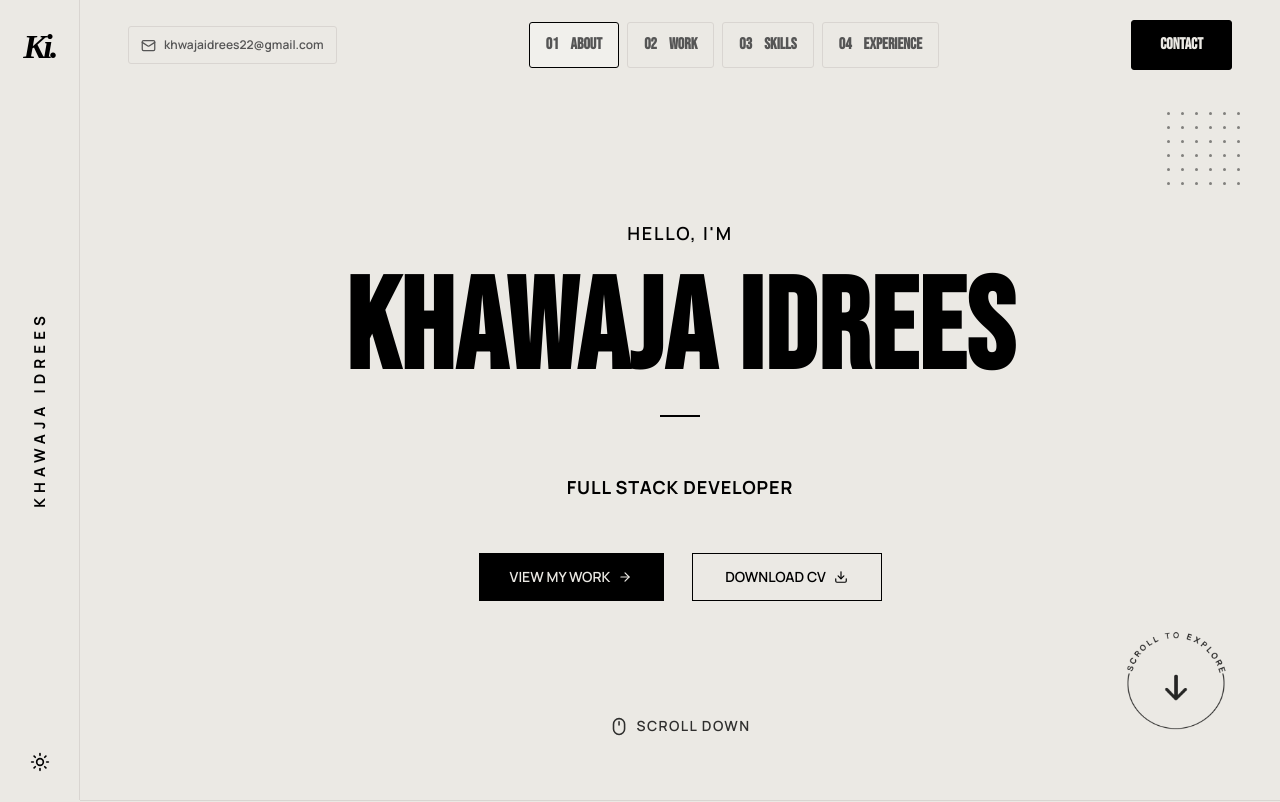
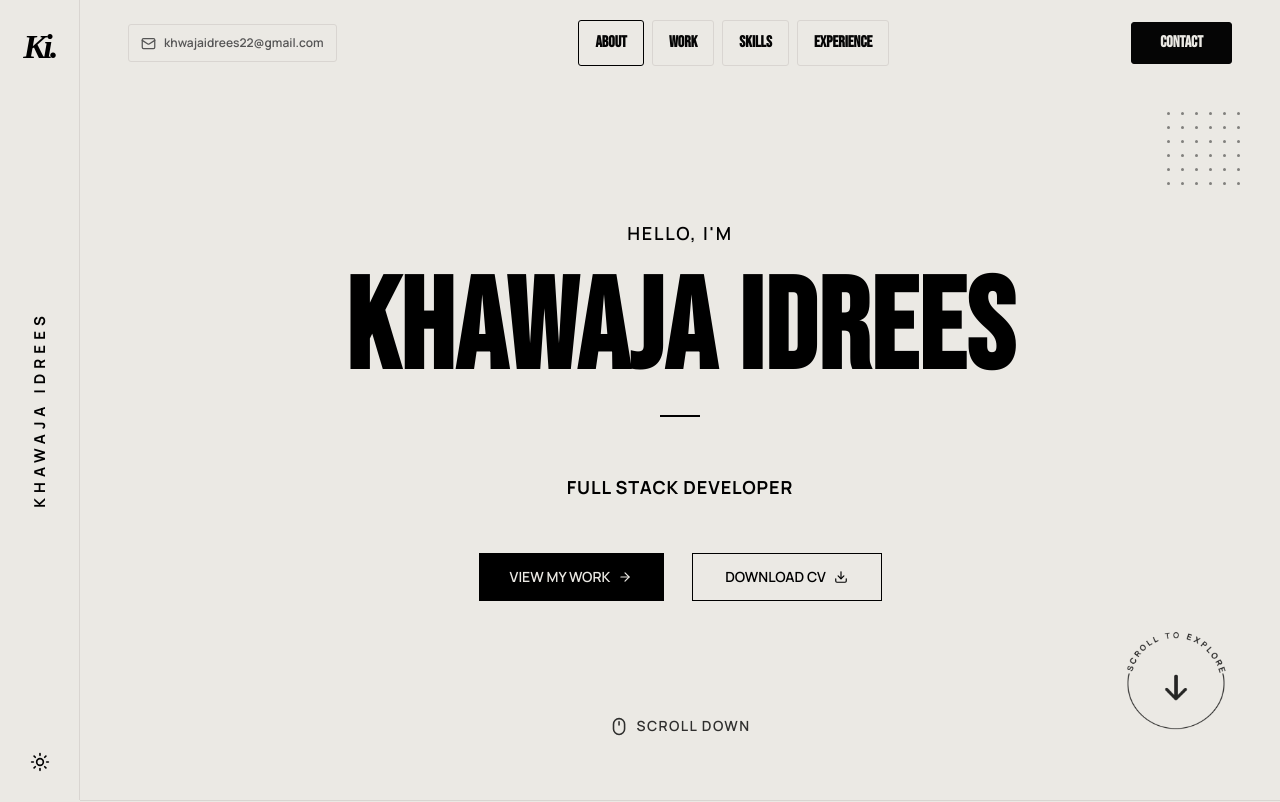
Before and after one commit to KhawajaIdrees/personal-portfolio, a Next.js app: page / in a window 1280 px wide. Shown: the top 802 px of the page. Built offline with nearby package versions, Linux system fonts and the light colour scheme.

Commit message:
updated navbar

```diff
--- a/app/globals.css
+++ b/app/globals.css
@@ -48,11 +48,86 @@ body {
   will-change: left, top;
 }
 
+.nav-pill,
+.contact-nav-button {
+  position: relative;
+  overflow: hidden;
+  isolation: isolate;
+  transition: transform .25s ease, box-shadow .25s ease, border-color .25s ease, color .25s ease, background-color .25s ease;
+}
+
+.nav-pill::before,
+.contact-nav-button::before {
+  content: '';
+  position: absolute;
+  left: 0;
+  right: 0;
+  bottom: 0;
+  height: 0;
+  z-index: 0;
+  transition: height .42s cubic-bezier(.2, .8, .2, 1), background-color .25s ease;
+}
+
+.nav-pill > span,
+.contact-nav-button,
+.contact-label {
+  position: relative;
+  z-index: 1;
+}
+
+.nav-pill {
+  background: transparent;
+  color: var(--ink);
+}
+
+.nav-pill::before {
+  background: rgba(0, 0, 0, 1);
+}
+
+.nav-pill:hover::before,
+.nav-pill:focus-visible::before {
+  height: 100%;
+}
+
+.nav-pill:hover,
+.nav-pill:focus-visible {
+  border-color: var(--ink);
+  color: var(--paper);
+  transform: translateY(-1px);
+  box-shadow: 0 8px 18px rgba(5, 5, 5, 0.08);
+}
+
+.contact-nav-button {
+  background: var(--ink);
+  border-color: var(--ink);
+  color: var(--paper);
+}
+
+.contact-nav-button::before {
+  background: #fb6107;
+}
+
+.contact-nav-button:hover::before,
+.contact-nav-button:focus-visible::before {
+  height: 100%;
+  background: #fb6107;
+}
+
 .contact-nav-button:hover,
 .contact-nav-button:focus-visible {
-  background-color: var(--token-f89e5f94-764f-452e-9eeb-7398648b9437, #fb6107);
-  border-color: var(--token-f89e5f94-764f-452e-9eeb-7398648b9437, #fb6107);
+  border-color: #fb6107;
   color: var(--ink);
+  transform: translateY(-1px);
+  box-shadow: 0 12px 22px rgba(251, 97, 7, 0.18);
+}
+
+.contact-nav-button:hover .contact-label,
+.contact-nav-button:focus-visible .contact-label {
+  color: var(--ink);
+}
+
+.contact-nav-button .contact-label {
+  color: var(--paper);
 }
 
 @media (pointer: fine) {
--- a/components/Header.tsx
+++ b/components/Header.tsx
@@ -24,10 +24,10 @@ export default function Header() {
   }
 
   const navItems = [
-    { id: 'about', number: '01', label: 'About' },
-    { id: 'work', number: '02', label: 'Work' },
-    { id: 'skills', number: '03', label: 'Skills' },
-    { id: 'experience', number: '04', label: 'Experience' },
+    { id: 'about', label: 'About' },
+    { id: 'work', label: 'Work' },
+    { id: 'skills', label: 'Skills' },
+    { id: 'experience', label: 'Experience' },
   ]
 
   return (
@@ -49,25 +49,22 @@ export default function Header() {
             <button
               key={item.id}
               onClick={() => scrollToSection(item.id)}
-              className={`display-face inline-flex min-h-[46px] items-center whitespace-nowrap rounded-[3px] border px-4 py-2 text-base transition-smooth ${
+              className={`nav-pill display-face inline-flex min-h-[46px] items-center whitespace-nowrap rounded-[3px] border px-4 py-2 text-[16px] font-normal leading-none transition-smooth ${
                 activeNav === item.id
-                  ? 'border-text-primary bg-white/30'
-                  : 'border-border-light hover:border-text-primary hover:bg-white/30'
+                  ? 'border-text-primary bg-white/30 text-text-primary'
+                  : 'border-border-light text-text-primary hover:border-text-primary'
               }`}
             >
-              <span className="inline-flex items-center gap-3">
-                <span className="font-bold text-text-secondary">{item.number}</span>
-                <span>{item.label}</span>
-              </span>
+              <span>{item.label}</span>
             </button>
           ))}
         </nav>
 
         <button
           onClick={() => scrollToSection('contact')}
-          className="contact-nav-button display-face whitespace-nowrap rounded-[3px] border border-text-primary bg-text-primary px-7 py-3 text-base font-bold text-cream transition-smooth max-md:ml-auto"
+          className="contact-nav-button display-face whitespace-nowrap rounded-[3px] border border-text-primary bg-text-primary px-7 py-3 text-[16px] font-normal leading-none text-cream transition-smooth max-md:ml-auto"
         >
-          CONTACT
+          <span className="contact-label text-cream transition-smooth">CONTACT</span>
         </button>
       </div>
     </header>
```
